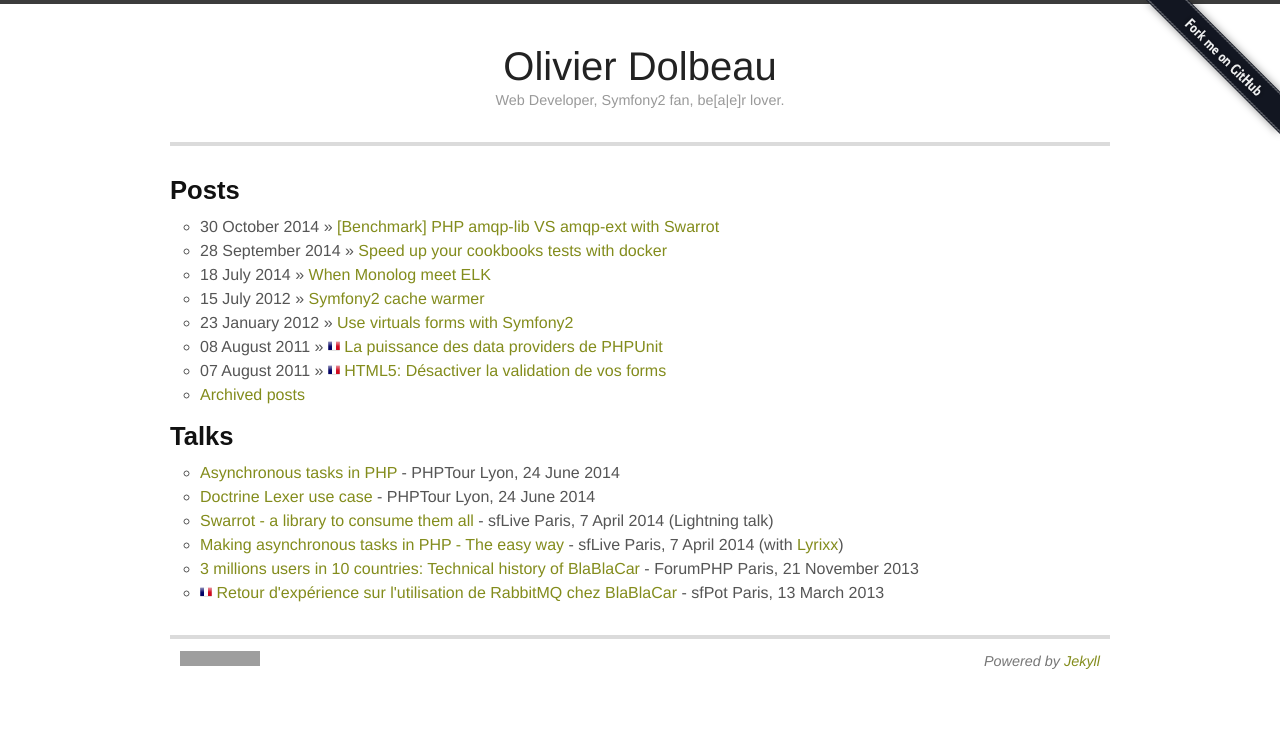
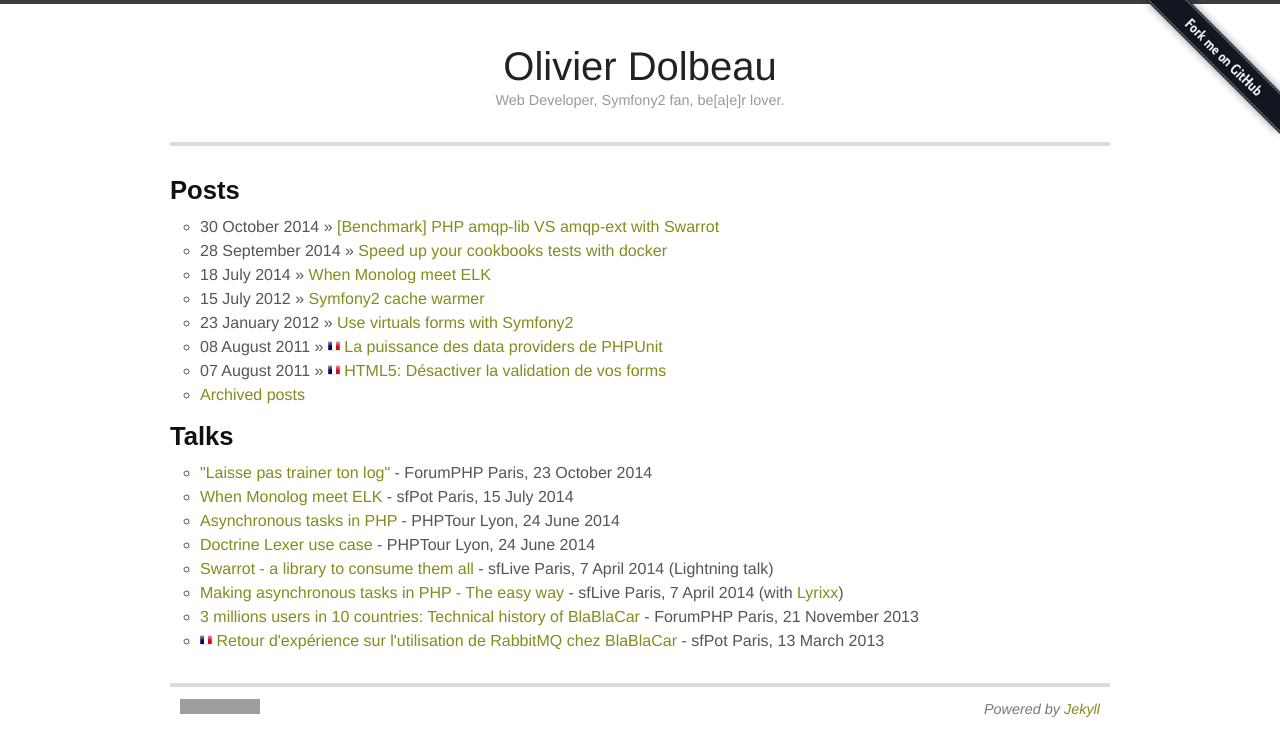
Before and after one commit to odolbeau/odolbeau.github.com, a Jekyll site: the page built from index.html, in a window 1280 px wide. Shown: the top 756 px of the page. Built offline with Jekyll 4.4.1, drawn with Linux system fonts in a browser that asks for light colours; grey boxes are pictures that could not be loaded.

Commit message:
Add missing talks

```diff
--- a/index.html
+++ b/index.html
@@ -23,6 +23,16 @@
 
 <h1>Talks</h1>
 <ul>
+    <li>
+        <a href="https://speakerdeck.com/odolbeau/asynchronous-tasks-in-php">
+            "Laisse pas trainer ton log"
+        </a> - ForumPHP Paris, 23 October 2014
+    </li>
+    <li>
+        <a href="https://speakerdeck.com/odolbeau/asynchronous-tasks-in-php">
+            When Monolog meet ELK
+        </a> - sfPot Paris, 15 July 2014
+    </li>
     <li>
         <a href="https://speakerdeck.com/odolbeau/asynchronous-tasks-in-php">
             Asynchronous tasks in PHP
```
